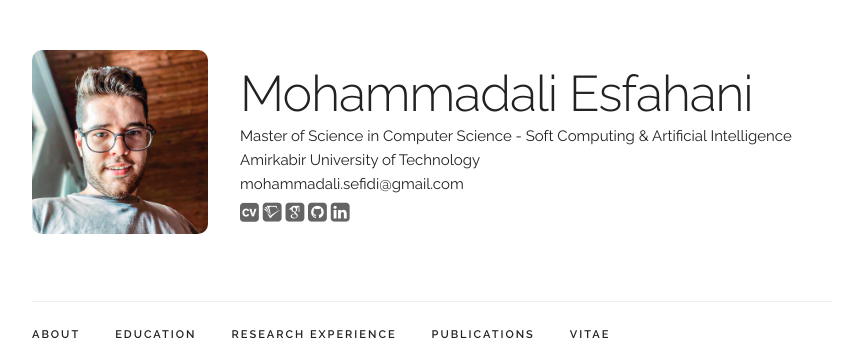
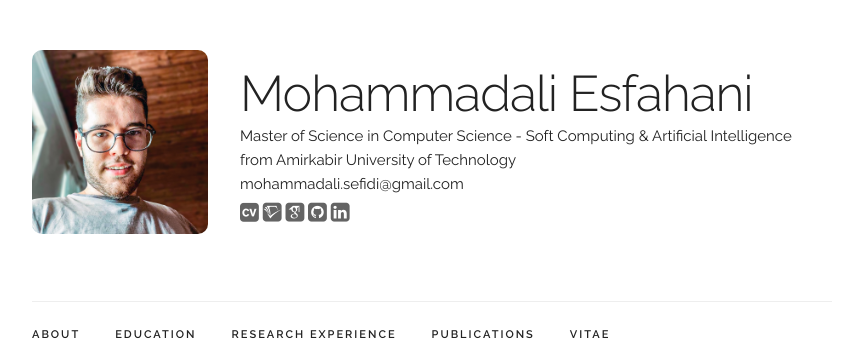
Before and after one commit to mojtabaSefidi/mojtabaSefidi.github.io, a Jekyll site: the page built from index.html, in a window 1280 px wide and 900 px high. Shown: the top 344 px of the window, without its empty margins (208-1072 px from the left). Built offline with Jekyll 4.4.1, drawn with Linux system fonts in a browser that asks for light colours; some web fonts are replaced.

Commit message:
Update main_info.yaml

```diff
--- a/_data/main_info.yaml
+++ b/_data/main_info.yaml
@@ -1,6 +1,6 @@
 name: "Mohammadali Esfahani"
 title: "Master of Science in Computer Science - Soft Computing & Artificial Intelligence"
-dept: "Amirkabir University of Technology"
+dept: "from Amirkabir University of Technology"
 # office: "Coda 1147M"
 email: "mohammadali.sefidi@gmail.com"
 profile_pic: "/assets/profile-pics/profile_image.jpg"
```
